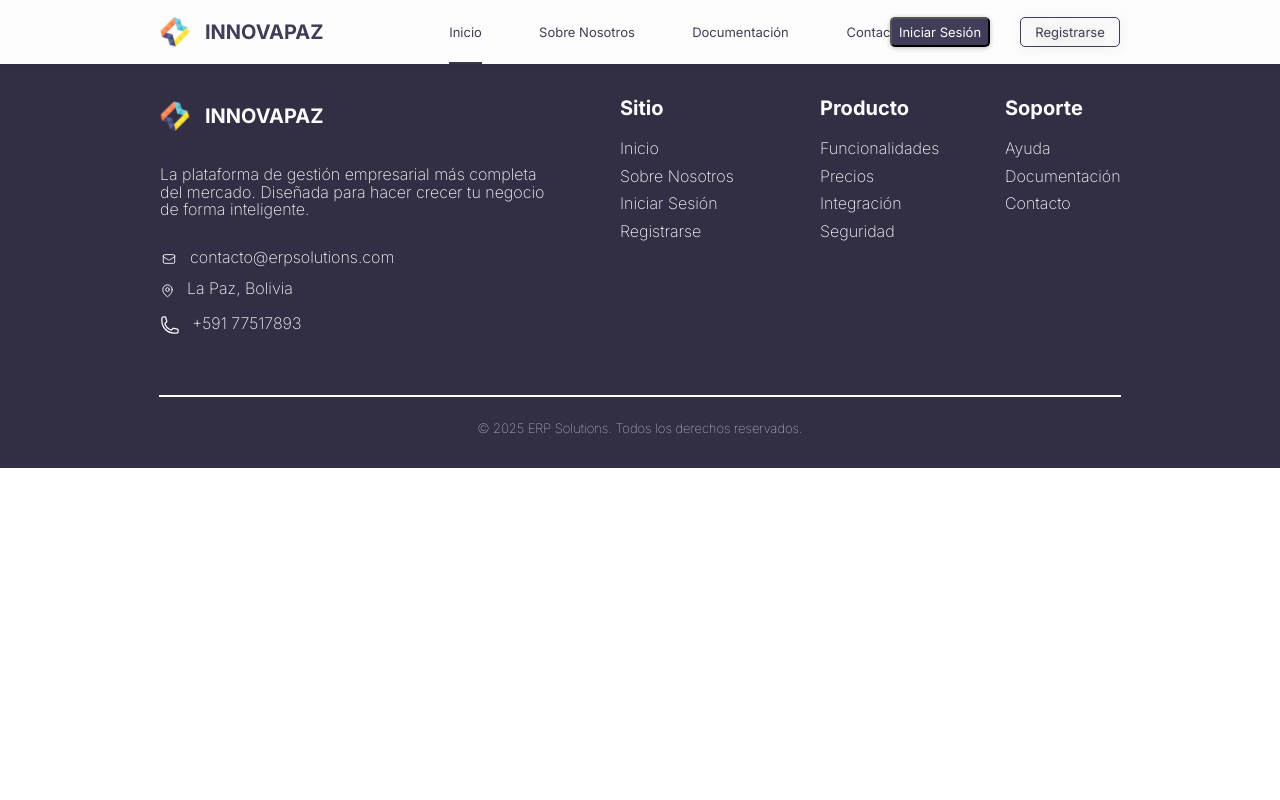
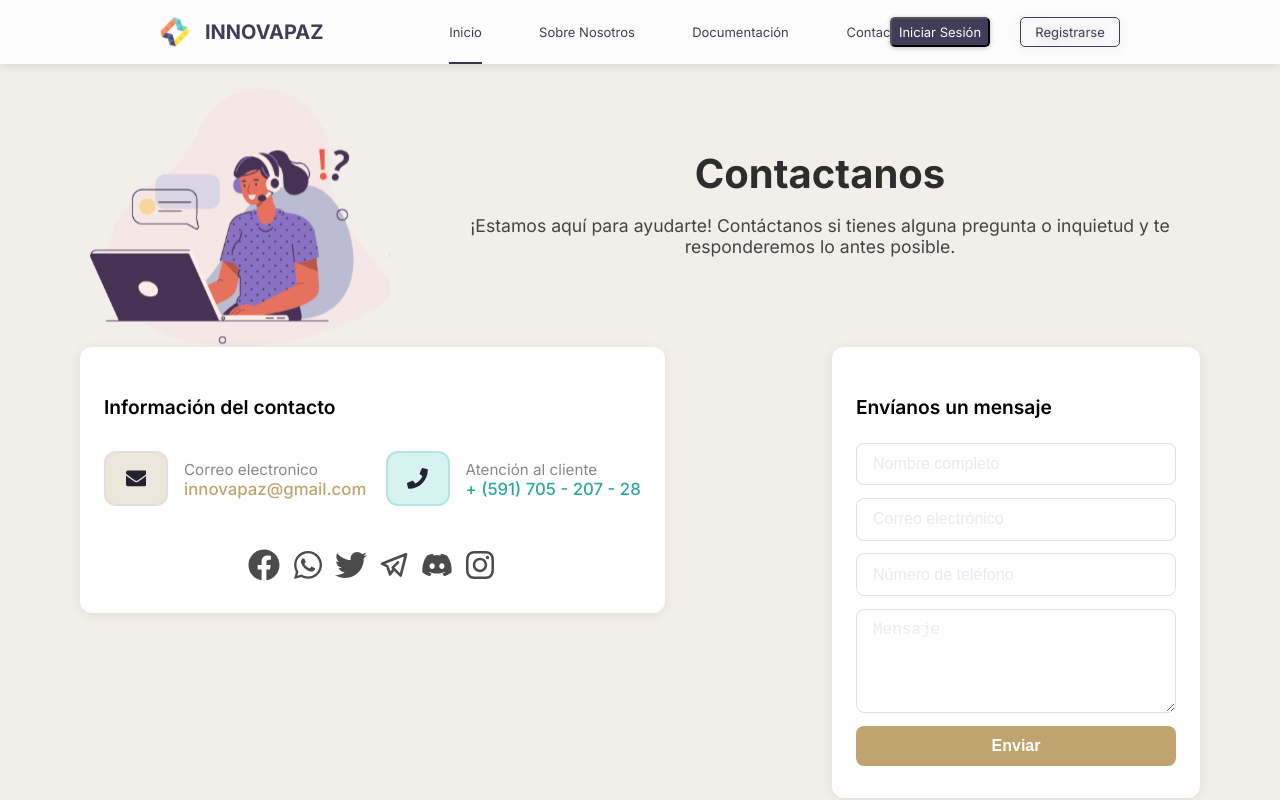
Before and after one commit to edisonCheca/INNOVAPAZ, a React (Vite) app in the folder frontend/: page /contacto in a window 1280 px wide. Shown: the top 800 px of the page. Built offline with nearby package versions, Linux system fonts and the light colour scheme.

Commit message:
fix(auth): correccion de login con los tamaños

```diff
--- a/frontend/src/App.tsx
+++ b/frontend/src/App.tsx
@@ -5,6 +5,7 @@ import LoginPage from './pages/LoginPage';
 import RegisterPage from './pages/RegisterPage';
 import Header from './components/layout/Header';
 import Footer from './components/layout/Footer';
+import ContactPage from './pages/ContactPage';
 
 const App: React.FC = () => {
   return (
@@ -15,6 +16,7 @@ const App: React.FC = () => {
           <Route path="/" element={<HomePage />} />
           <Route path="/login" element={<LoginPage />} />
           <Route path="/register" element={<RegisterPage />} />
+          <Route path="/contacto" element={<ContactPage />} />
         </Routes>
       </div>
       <Footer />
--- a/frontend/src/components/layout/Header.tsx
+++ b/frontend/src/components/layout/Header.tsx
@@ -1,4 +1,5 @@
 import React, { useState } from 'react';
+import { useNavigate } from 'react-router-dom';
 import Button from '../common/ButtonExtra';
 import Logo from '../ui/Logo';
 import NavLink from '../ui/NavLink';
@@ -9,10 +10,22 @@ const Header: React.FC = () => {
   const [isMobileMenuOpen, setIsMobileMenuOpen] = useState(false);
   const [activeSection, setActiveSection] = useState('inicio');
 
+  const navigate = useNavigate();
   const handleNavigationClick = (section: string) => {
-    console.log(`Navigating to ${section}`);
     setActiveSection(section);
     setIsMobileMenuOpen(false);
+    if (section === 'contacto') {
+      navigate('/contacto');
+    }
+    if (section === 'login') {
+      navigate('/login');
+    }
+    if (section === 'register') {
+      navigate('/register');
+    }
+    if (section === 'inicio') {
+      navigate('/');
+    }
   };
 
   const handleLogoClick = () => {
--- /dev/null
+++ b/frontend/src/pages/ContactPage.css
@@ -0,0 +1,264 @@
+.contact-info-row {
+  display: flex;
+  gap: 1.2rem;
+  margin-bottom: 1.2rem;
+}
+
+.contact-info-card {
+  display: flex;
+  align-items: center;
+  gap: 1rem;
+  background: transparent;
+  border-radius: 12px;
+  padding: 0.5rem 0;
+  min-width: 180px;
+  box-sizing: border-box;
+}
+
+.contact-info-icon-box {
+  display: flex;
+  align-items: center;
+  justify-content: center;
+  width: 30px;
+  height: auto;
+  border-radius: 12px;
+  border: 2px solid #e0e0e0;
+  padding: 15px;
+  background: #ece6db;
+}
+
+.contact-info-card--phone .contact-info-icon-box {
+  background: #d6f3f2;
+  border: 2px solid #b2e4e2;
+}
+
+.contact-info-icon {
+  font-size: 1.3rem;
+  color: var(--pri-900);
+}
+.contact-bg {
+  background: var(--bg-500);
+  padding: 40px 0;
+  font-family: var(--font);
+  padding: 0 5rem;
+}
+
+.contact-row {
+  display: flex;
+  justify-content: center;
+  align-items: flex-start;
+  gap: 2.5rem;
+  max-width: 1200px;
+  margin: 0 auto;
+}
+
+.contact-img-box {
+  flex: 0 0 340px;
+  display: flex;
+  align-items: flex-start;
+  justify-content: center;
+  min-width: 260px;
+}
+
+.contact-img {
+  width: 100%;
+  max-width: 320px;
+  height: auto;
+  margin-top: 1.5rem;
+}
+
+.contact-content-box {
+  flex: 1;
+  min-width: 350px;
+}
+
+.contact-title {
+  text-align: center;
+  font-size: 2.5rem;
+  font-weight: bold;
+  margin-bottom: 0.5rem;
+  color: #2d2d2d;
+}
+
+.contact-subtitle {
+  text-align: center;
+  font-size: 1.1rem;
+  margin-bottom: 2rem;
+  color: #444;
+}
+
+.contact-header-row {
+  display: flex;
+  align-items: center;
+  justify-content: center;
+  gap: 2.5rem;
+  margin: 0;
+}
+
+.contact-img-box {
+  flex: 0 0 320px;
+  display: flex;
+  align-items: center;
+  justify-content: center;
+}
+
+.contact-img {
+  width: 100%;
+  max-width: 300px;
+  height: auto;
+}
+
+.contact-content-box {
+  flex: 1;
+  min-width: 350px;
+}
+.contact-main-box {
+  display: flex;
+  justify-content: space-between; /* distribuye el espacio entre los elementos */
+  align-items: flex-start;
+  margin-bottom: 2rem;
+}
+
+.contact-info-box {
+  background: #fff;
+  border-radius: 12px;
+  box-shadow: 0 2px 12px rgba(0, 0, 0, 0.07);
+  padding: 2rem 1.5rem;
+  min-width: 100px;
+  max-width: 600px;
+  display: flex;
+  flex-direction: column;
+  height: 80%;
+  gap: 1rem;
+}
+
+.contact-info-title {
+  font-size: 1.2rem;
+  font-weight: 600;
+  margin-bottom: 0.5rem;
+}
+
+.contact-info-item {
+  display: flex;
+  flex-direction: column;
+  margin-bottom: 0.5rem;
+}
+
+.contact-info-label {
+  font-size: 0.95rem;
+  color: #888;
+}
+
+.contact-info-value {
+  font-size: 1.05rem;
+  color: #222;
+  font-weight: 500;
+}
+
+.contact-social-icons {
+  display: flex;
+  justify-content: center;
+  gap: 0.7rem;
+  font-size: 2rem;
+  color: #4b4b4b;
+}
+
+.contact-form-box {
+  background: #fff;
+  border-radius: 12px;
+  box-shadow: 0 2px 12px rgba(0, 0, 0, 0.07);
+  padding: 2rem 1.5rem;
+  min-width: 320px;
+  max-width: 400px;
+  display: flex;
+  flex-direction: column;
+  gap: 1rem;
+}
+
+.contact-form-title {
+  font-size: 1.2rem;
+  font-weight: 600;
+  margin-bottom: 0.5rem;
+}
+
+.contact-form {
+  display: flex;
+  flex-direction: column;
+  gap: 0.8rem;
+}
+
+.contact-input {
+  padding: 0.7rem 1rem;
+  border: 1px solid #e0e0e0;
+  border-radius: 8px;
+  font-size: 1rem;
+  outline: none;
+  transition: border 0.2s;
+}
+
+.contact-input:focus {
+  border-color: #bfa46f;
+}
+
+.contact-textarea {
+  padding: 0.7rem 1rem;
+  border: 1px solid #e0e0e0;
+  border-radius: 8px;
+  font-size: 1rem;
+  min-height: 80px;
+  resize: vertical;
+  outline: none;
+  transition: border 0.2s;
+}
+
+.contact-textarea:focus {
+  border-color: #bfa46f;
+}
+
+.contact-submit-btn {
+  background: #bfa46f;
+  color: #fff;
+  border: none;
+  border-radius: 8px;
+  padding: 0.7rem 1.5rem;
+  font-size: 1rem;
+  font-weight: 600;
+  cursor: pointer;
+  transition: background 0.2s;
+}
+
+.contact-submit-btn:hover {
+  background: #a88c4a;
+}
+
+.contact-faq-box {
+  max-width: 800px;
+  margin: 0 auto;
+  background: #fff;
+  border-radius: 12px;
+  box-shadow: 0 2px 12px rgba(0, 0, 0, 0.07);
+  padding: 2rem 1.5rem;
+}
+
+.contact-faq-title {
+  font-size: 1.2rem;
+  font-weight: 600;
+  margin-bottom: 1rem;
+}
+
+.contact-faq-item {
+  margin-bottom: 0.7rem;
+}
+
+.contact-faq-item summary {
+  font-weight: 500;
+  cursor: pointer;
+  font-size: 1rem;
+  color: #333;
+}
+
+.contact-faq-item p {
+  margin: 0.5rem 0 0 1rem;
+  color: #555;
+  font-size: 0.98rem;
+}
--- /dev/null
+++ b/frontend/src/pages/ContactPage.tsx
@@ -0,0 +1,101 @@
+import React from 'react';
+import {
+  FaWhatsapp,
+  FaFacebook,
+  FaInstagram,
+  FaTelegram,
+  FaEnvelope,
+  FaPhone,
+  FaTwitter,
+  FaDiscord,
+} from 'react-icons/fa';
+import { TbBrandTelegram } from 'react-icons/tb';
+import './ContactPage.css';
+import contact from '../assets/icons/contact.svg';
+
+const ContactPage: React.FC = () => {
+  return (
+    <div className="contact-bg">
+      <div className="contact-header-row">
+        <div className="contact-img-box">
+          <img src={contact} alt="Contact illustration" className="contact-img" />
+        </div>
+        <div className="contact-content-box">
+          <h1 className="contact-title">Contactanos</h1>
+          <p className="contact-subtitle">
+            ¡Estamos aquí para ayudarte! Contáctanos si tienes alguna pregunta o inquietud y te
+            responderemos lo antes posible.
+          </p>
+        </div>
+      </div>
+      <div className="contact-main-box">
+        <div className="contact-info-box    ">
+          <h2 className="contact-info-title">Información del contacto</h2>
+          <div className="contact-info-row">
+            <div className="contact-info-card contact-info-card--email">
+              <span className="contact-info-icon-box">
+                <FaEnvelope className="contact-info-icon" />
+              </span>
+              <div>
+                <span className="contact-info-label">Correo electronico</span>
+                <br />
+                <span className="contact-info-value" style={{ color: '#bfa46f' }}>
+                  innovapaz@gmail.com
+                </span>
+              </div>
+            </div>
+            <div className="contact-info-card contact-info-card--phone">
+              <span className="contact-info-icon-box">
+                <FaPhone className="contact-info-icon" />
+              </span>
+              <div>
+                <span className="contact-info-label">Atención al cliente</span>
+                <br />
+                <span className="contact-info-value" style={{ color: '#2ca6a4' }}>
+                  + (591) 705 - 207 - 28
+                </span>
+              </div>
+            </div>
+          </div>
+          <div className="contact-social-icons contact-social-icons--row">
+            <FaFacebook />
+            <FaWhatsapp />
+            <FaTwitter />
+            <TbBrandTelegram />
+            <FaDiscord />
+            <FaInstagram />
+          </div>
+        </div>
+        <div className="contact-form-box">
+          <h2 className="contact-form-title">Envíanos un mensaje</h2>
+          <form className="contact-form">
+            <input type="text" placeholder="Nombre completo" className="contact-input" />
+            <input type="email" placeholder="Correo electrónico" className="contact-input" />
+            <input type="tel" placeholder="Número de teléfono" className="contact-input" />
+            <textarea placeholder="Mensaje" className="contact-textarea" />
+            <button type="submit" className="contact-submit-btn">
+              Enviar
+            </button>
+          </form>
+        </div>
+      </div>
+      <div className="contact-faq-box">
+        <h2 className="contact-faq-title">Preguntas frecuentes</h2>
+        <details className="contact-faq-item">
+          <summary>¿Cómo creo una cuenta?</summary>
+          <p>Puedes crear una cuenta desde la página de registro completando el formulario.</p>
+        </details>
+        <details className="contact-faq-item">
+          <summary>¿Qué métodos de pago aceptan?</summary>
+          <p>Aceptamos pagos por transferencia bancaria, tarjeta y otros métodos digitales.</p>
+        </details>
+        <details className="contact-faq-item">
+          <summary>¿Cómo puedo comenzar a usar el ERP?</summary>
+          <p>Una vez registrado, accede con tus credenciales y sigue la guía de inicio rápido.</p>
+        </details>
+      </div>
+    </div>
+  );
+};
+
+export default ContactPage;
--- a/frontend/src/pages/LoginPage.css
+++ b/frontend/src/pages/LoginPage.css
@@ -28,8 +28,17 @@
 
 /* ====== ESTILOS BASE ====== */
 .login-bg {
+  width: 100vw;
+  min-height: 100vh;
+  box-sizing: border-box;
   background: linear-gradient(180deg, var(--acc-500) 0%, var(--var-500) 40%, var(--acc-100) 100%);
   display: flex;
+  flex-direction: column;
+  align-items: center;
+  justify-content: flex-start;
+  font-family: var(--font);
+  position: relative;
+  overflow-x: hidden;
 }
 
 .login-illustration {
@@ -45,6 +54,11 @@
 
 .login-illustration-img {
   display: flex;
+  width: 100vw;
+  height: auto;
+  object-fit: cover;
+  border-radius: 0 0 32px 32px;
+  margin-top: -50px;
 }
 
 .login-box {
@@ -95,13 +109,11 @@
   font-size: 14px;
   justify-content: end;
 }
-
 .login-footer {
   display: flex;
   justify-content: center;
   align-items: center;
 }
-
 .login-footer-text {
   color: var(--pri-100);
   font-size: 14px;
@@ -115,7 +127,6 @@
   text-decoration: none;
   margin-left: 4px;
 }
-
 .login-modal__logo {
   display: flex;
   align-items: center;
@@ -128,7 +139,6 @@
     opacity: 0;
     transform: translateY(50px);
   }
-
   100% {
     opacity: 1;
     transform: translateY(0);
@@ -140,7 +150,6 @@
     opacity: 0;
     transform: scale(0.9);
   }
-
   100% {
     opacity: 1;
     transform: scale(1);
@@ -152,7 +161,6 @@
     opacity: 0;
     transform: translateX(50px);
   }
-
   100% {
     opacity: 1;
     transform: translateX(0);
@@ -174,7 +182,6 @@
   .login-title {
     margin-top: 500px;
   }
-
   .login-box {
     position: absolute;
     bottom: 0;
@@ -197,7 +204,6 @@
     opacity: 0;
     transform: translateY(100%);
   }
-
   100% {
     opacity: 1;
     transform: translateY(0);
@@ -214,18 +220,15 @@
     border-radius: 50px;
     animation: fadeInCenter 0.7s cubic-bezier(0.77, 0, 0.18, 1) both;
   }
-
   .login-logo-text {
     font-size: 25px;
   }
 }
-
 @keyframes fadeInCenter {
   0% {
     opacity: 0;
     transform: translate(-50%, -50%) scale(0.8);
   }
-
   100% {
     opacity: 1;
     transform: translate(-50%, -50%) scale(1);
@@ -238,6 +241,7 @@
     align-items: center;
     justify-content: center;
     min-height: 100vh;
+    max-width: 100vw;
     gap: 0rem;
     padding: 0 2rem;
     box-sizing: border-box;
@@ -267,12 +271,12 @@
     border-radius: 35px;
     margin: 0;
     position: static;
+    transform: none;
     padding: 3rem;
     box-sizing: border-box;
     background: var(--pri-900);
     animation: slideLeft 0.7s cubic-bezier(0.77, 0, 0.18, 1) both;
   }
-
   .login-logo-text {
     font-size: 35px;
   }
```
Also changed, not shown: frontend/src/assets/icons/contact.svg (added).
